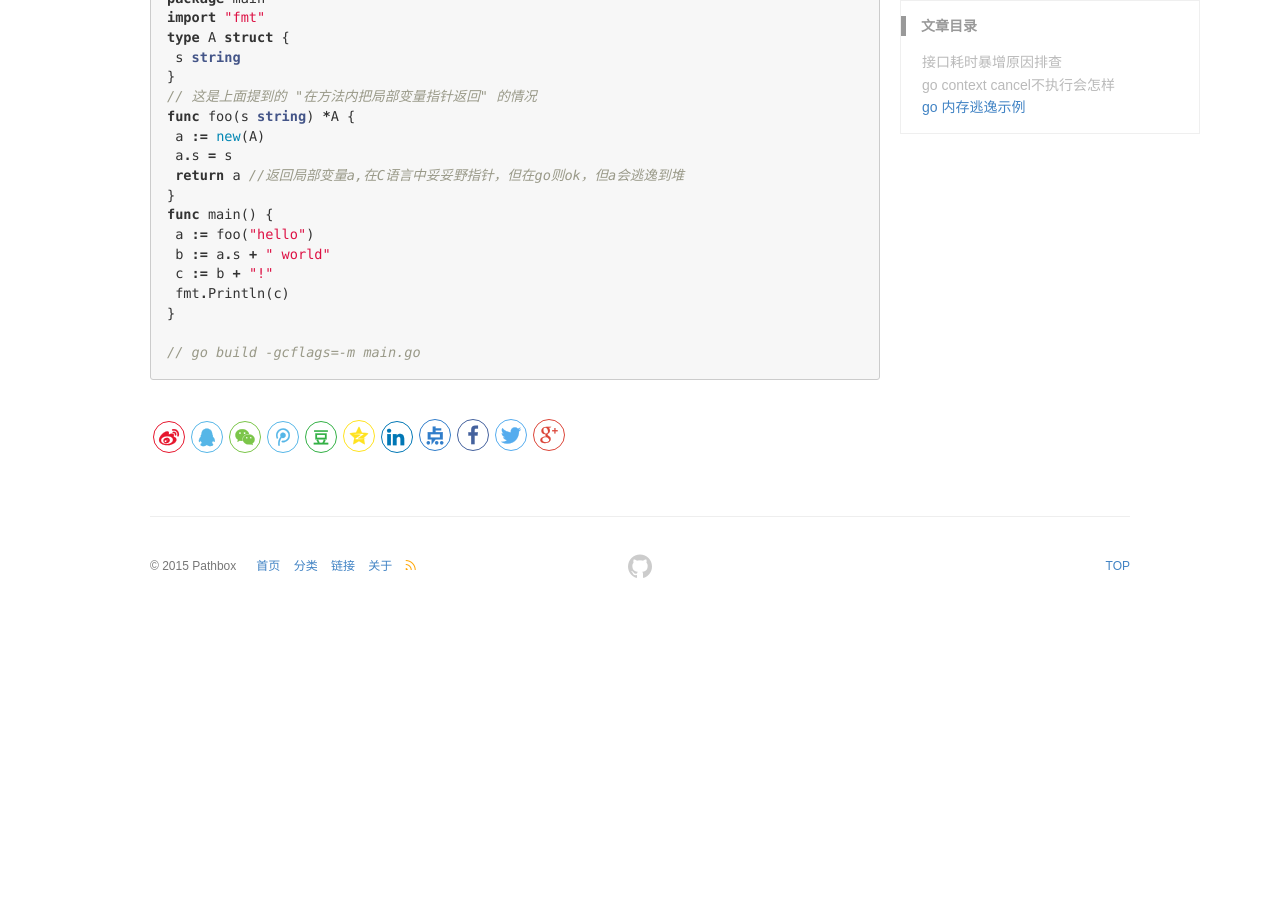
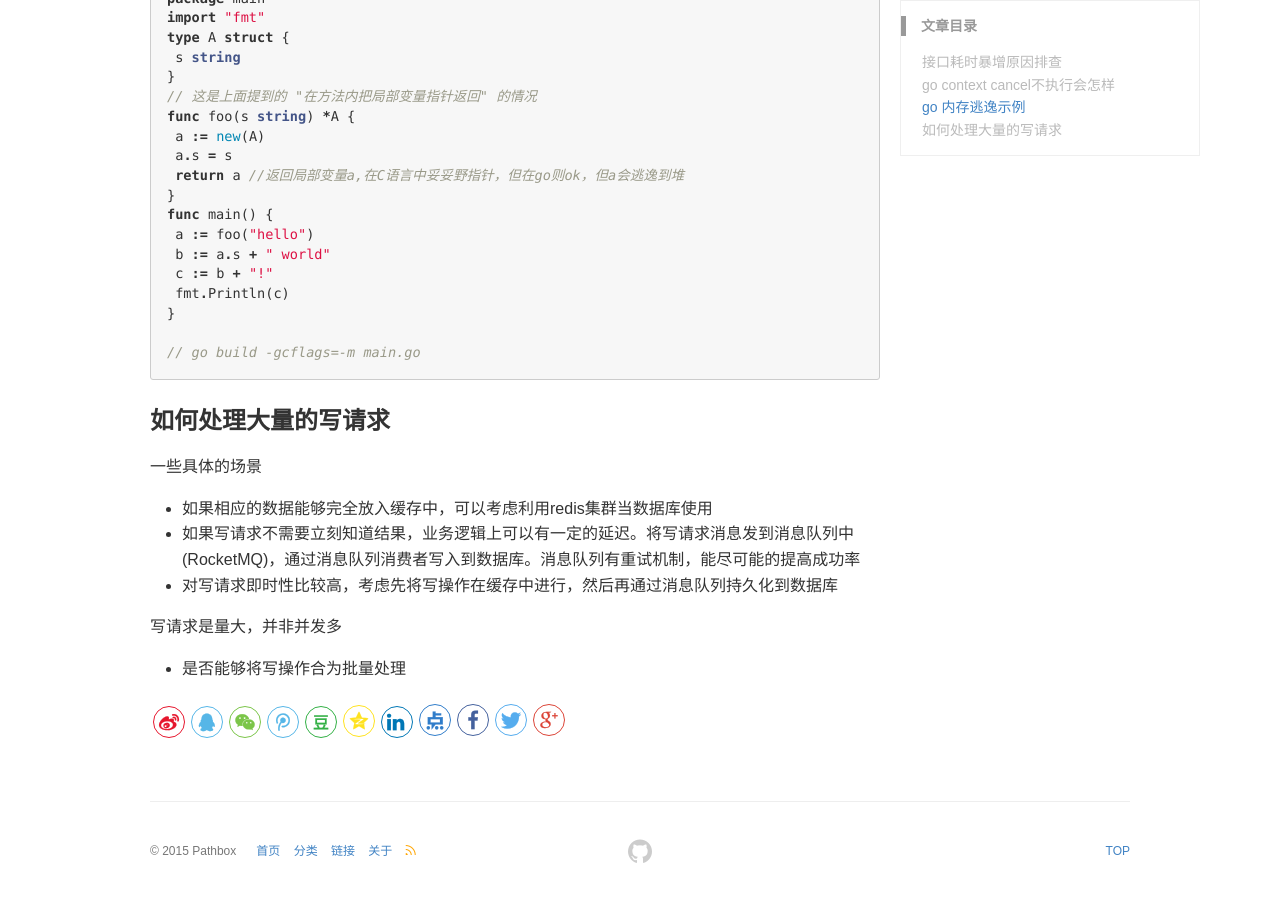
Before and after one commit to pathbox/pathbox.github.io, a Jekyll site: the page built from _posts/2021-04-08-work-summary-in-UCloud-48.md, in a window 1280 px wide and 900 px high, scrolled down 1892 px. Built offline with Jekyll 4.4.1, drawn with Linux system fonts in a browser that asks for light colours; before the commit the page ends 2507 px from its top, so only the background shows below that.

Commit message:
如何处理大量的写请求

````diff
--- a/_posts/2021-04-08-work-summary-in-UCloud-48.md
+++ b/_posts/2021-04-08-work-summary-in-UCloud-48.md
@@ -81,3 +81,17 @@ func main() {
 
 // go build -gcflags=-m main.go
 ```
+
+
+
+### 如何处理大量的写请求
+
+一些具体的场景
+
+- 如果相应的数据能够完全放入缓存中，可以考虑利用redis集群当数据库使用
+- 如果写请求不需要立刻知道结果，业务逻辑上可以有一定的延迟。将写请求消息发到消息队列中(RocketMQ)，通过消息队列消费者写入到数据库。消息队列有重试机制，能尽可能的提高成功率
+- 对写请求即时性比较高，考虑先将写操作在缓存中进行，然后再通过消息队列持久化到数据库
+
+写请求是量大，并非并发多
+
+- 是否能够将写操作合为批量处理
````
Also changed, not shown: _posts/2021-03-03-work-summary-in-UCloud-47.md (+4 -0 lines).
